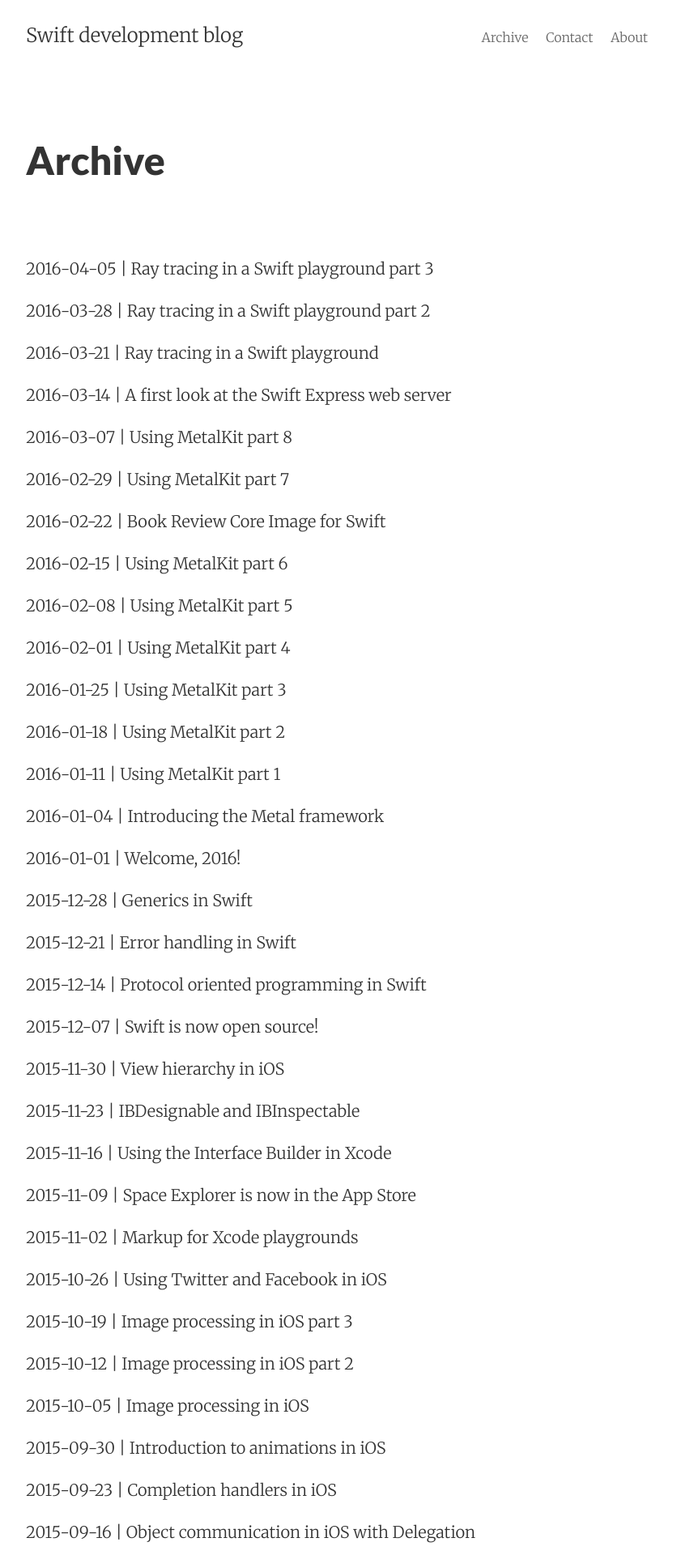
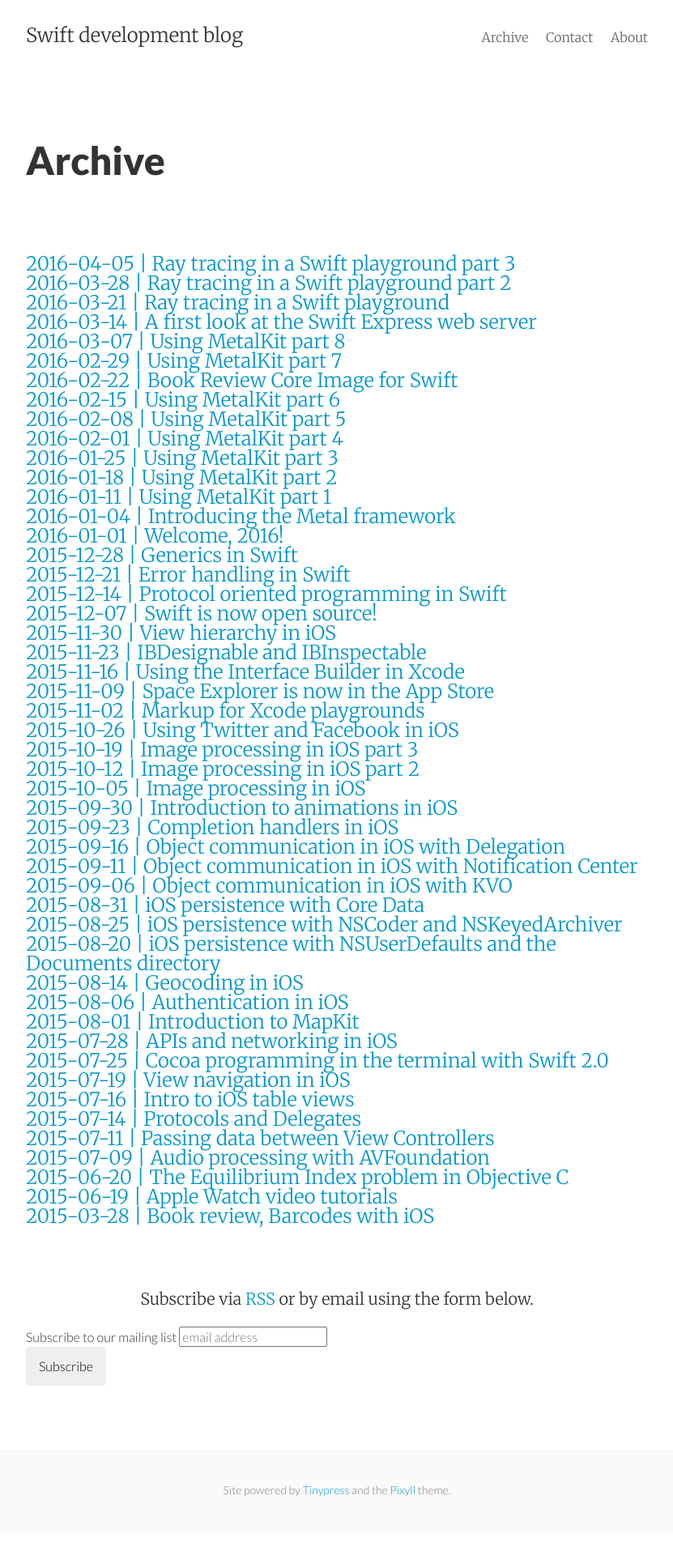
Before and after one commit to mhorga/mhorga.github.io, a Jekyll site: the page built from archive.html, in a window 1280 px wide. Shown: the top 1920 px of the page at 81% size, without its empty margins (224-1055 px from the left). Built offline with Jekyll 4.4.1, drawn with Linux system fonts in a browser that asks for light colours; comment, search, counter and statistics services are not loaded; after the commit the page ends 1892 px from its top, so only the background shows below that.

Commit message:
added Archive

```diff
--- a/archive.html
+++ b/archive.html
@@ -11,7 +11,7 @@ permalink: /archive/
     {% for post in site.posts %}
       <div>
         <a href="{{ post.url | prepend: site.baseurl }}" class="post-link">
-          <p>{{ post.date | date: "%Y-%m-%d" }}   |   {{ post.title }}</p>
+          {{ post.date | date: "%Y-%m-%d" }}   |   {{ post.title }}
         </a>
       </div>
     {% endfor %}
```
